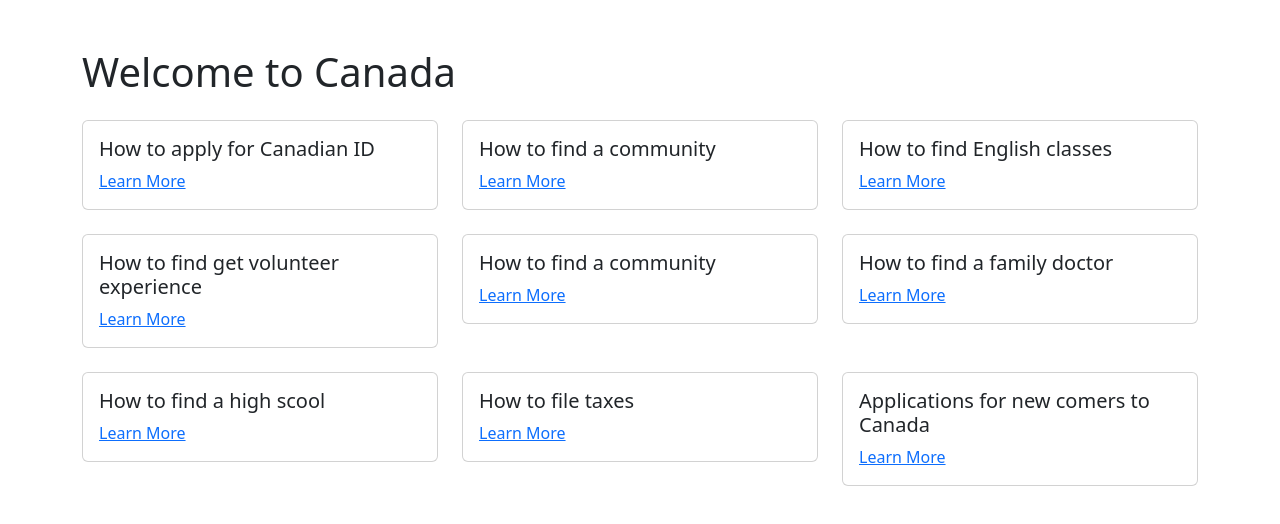
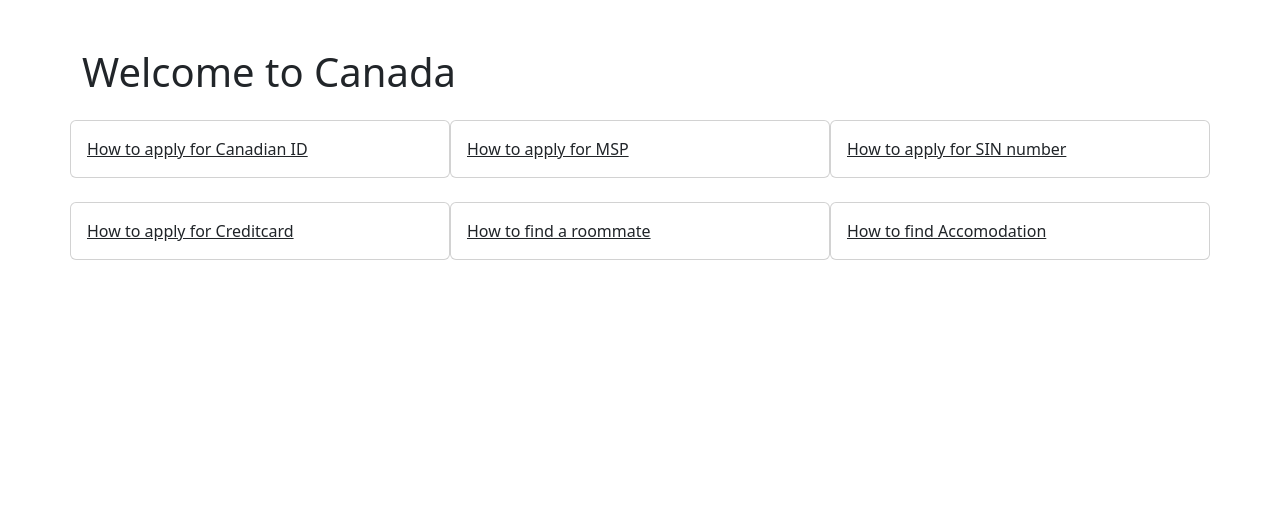
Before and after one commit to melpsh/CanadaNewComersGuide, a React (Vite) app: page / in a window 1280 px wide. Shown: the top 524 px of the page. Built offline with nearby package versions, Linux system fonts and the light colour scheme.

Commit message:
links are working properly

```diff
--- a/package.json
+++ b/package.json
@@ -13,7 +13,7 @@
     "bootstrap": "^5.3.3",
     "react": "^18.2.0",
     "react-dom": "^18.2.0",
-    "react-router-dom": "^6.23.0"
+    "react-router-dom": "^6.23.1"
   },
   "devDependencies": {
     "@types/react": "^18.2.66",
--- a/src/App.css
+++ b/src/App.css
@@ -2,7 +2,7 @@
   display: flex;
   justify-content: center;
 }
-
+/*
 .card{
   cursor: pointer;
-}
+} */
--- a/src/App.jsx
+++ b/src/App.jsx
@@ -15,12 +15,9 @@
     <>
     <Routes>
       <Route path='/' element={<HomePage />}/>
-      <Route path='*' element={<HomePage />} />
+      {/* <Route path='*' element={<HomePage />} /> */}
       <Route path ='IDCard' element={<IDCard />}/>
-      {/* <Route path='IDCard' element ={<IDCard />}/>
-      <Route path='' element ={< MSPCard/>}/> */}
-      {/* <Route path='' element ={< />}/>
-      <Route path='' element ={< />}/> */}
+      <Route path='MSPCard' element ={<MSPCard />}/>
     </Routes>
     </>
   );
--- a/src/components/HomePage.jsx
+++ b/src/components/HomePage.jsx
@@ -7,14 +7,21 @@
 import Creditcard from "./Creditcard";
 import Roommate from "./Roommate";
 import InfoBlock from "./InfoBlock";
-import { Route, Routes } from "react-router-dom";
+import { NavLink, Route, Routes } from "react-router-dom";
 
 function HomePage() {
   return (
     <div className="container">
     <h1 className="mt-5 mb-4">Welcome to Canada</h1>
     <div className="row">
-    <InfoBlock className="card" title="How to apply for Canadian ID" />
+      <NavLink className="card col-md-4 mb-4 card-body " to='IDCard'>How to apply for Canadian ID</NavLink>
+      <NavLink className="card col-md-4 mb-4 card-body " to='MSPCard'>How to apply for MSP</NavLink>
+      <NavLink className="card col-md-4 mb-4 card-body " to='SINNumber'>How to apply for SIN number</NavLink>
+      <NavLink className="card col-md-4 mb-4 card-body " to='Creditcard'>How to apply for Creditcard</NavLink>
+      <NavLink className="card col-md-4 mb-4 card-body " to='Roommate'>How to find a roommate</NavLink>
+      <NavLink className="card col-md-4 mb-4 card-body " to='Accomodation'>How to find Accomodation</NavLink>
+    {/* <InfoBlock className="card" title="How to apply for Canadian ID" />
+    <InfoBlock className="card" title="How to apply for MSP" />
     <InfoBlock className="card" title="How to find a community" infoUrl="https://melpsh.github.io/CanadaNewComersGuide/sin_number_info" />
     <InfoBlock className="card" title="How to find English classes" infoUrl="https://melpsh.github.io/CanadaNewComersGuide/sin_number_info" />
     <InfoBlock className="card" title="How to find get volunteer experience" infoUrl="https://melpsh.github.io/CanadaNewComersGuide/sin_number_info" />
@@ -22,9 +29,10 @@
     <InfoBlock className="card" title="How to find a family doctor" infoUrl="https://melpsh.github.io/CanadaNewComersGuide/sin_number_info" />
     <InfoBlock className="card" title="How to find a high scool" infoUrl="https://melpsh.github.io/CanadaNewComersGuide/sin_number_info" />
     <InfoBlock className="card" title="How to file taxes" infoUrl="https://melpsh.github.io/CanadaNewComersGuide/sin_number_info" />
-    <InfoBlock className="card" title="Applications for new comers to Canada" infoUrl="https://melpsh.github.io/CanadaNewComersGuide/sin_number_info" />
+    <InfoBlock className="card" title="Applications for new comers to Canada" infoUrl="https://melpsh.github.io/CanadaNewComersGuide/sin_number_info" /> */}
       <Routes>
       <Route path ='/IDCard' element={<IDCard />}/>
+      <Route path= '/MSPCard' element={<MSPCard />}/>
       {/* <IDCard path='IDCard'></IDCard>
       <MSPCard path='MSPCard'></MSPCard>
       <SINNumber path='SINNumber'></SINNumber>
--- a/src/components/InfoBlock.jsx
+++ b/src/components/InfoBlock.jsx
@@ -15,7 +15,6 @@
       <div className="card cursor-pointer" style={styles} onClick={handleInfoClick}>
         <div className="card-body">
           <h5 className="card-title">{title}</h5>
-          <Link to="/IDCard">Learn More</Link>
           {/* Add additional content or links here */}
         </div>
       </div>
--- a/src/components/MSPCard.jsx
+++ b/src/components/MSPCard.jsx
@@ -4,9 +4,7 @@
 
 const MSPCard = () => {
   return (
-    <NavLink to='MSPCard'>
-      <InfoBlock className="card" title="How to apply for MSP card" />
-    </NavLink>
+      <h1>MSP CARD</h1>
   )
 };
 
```
Also changed, not shown: 2 other files (tests, documents, lock files or other folders).
